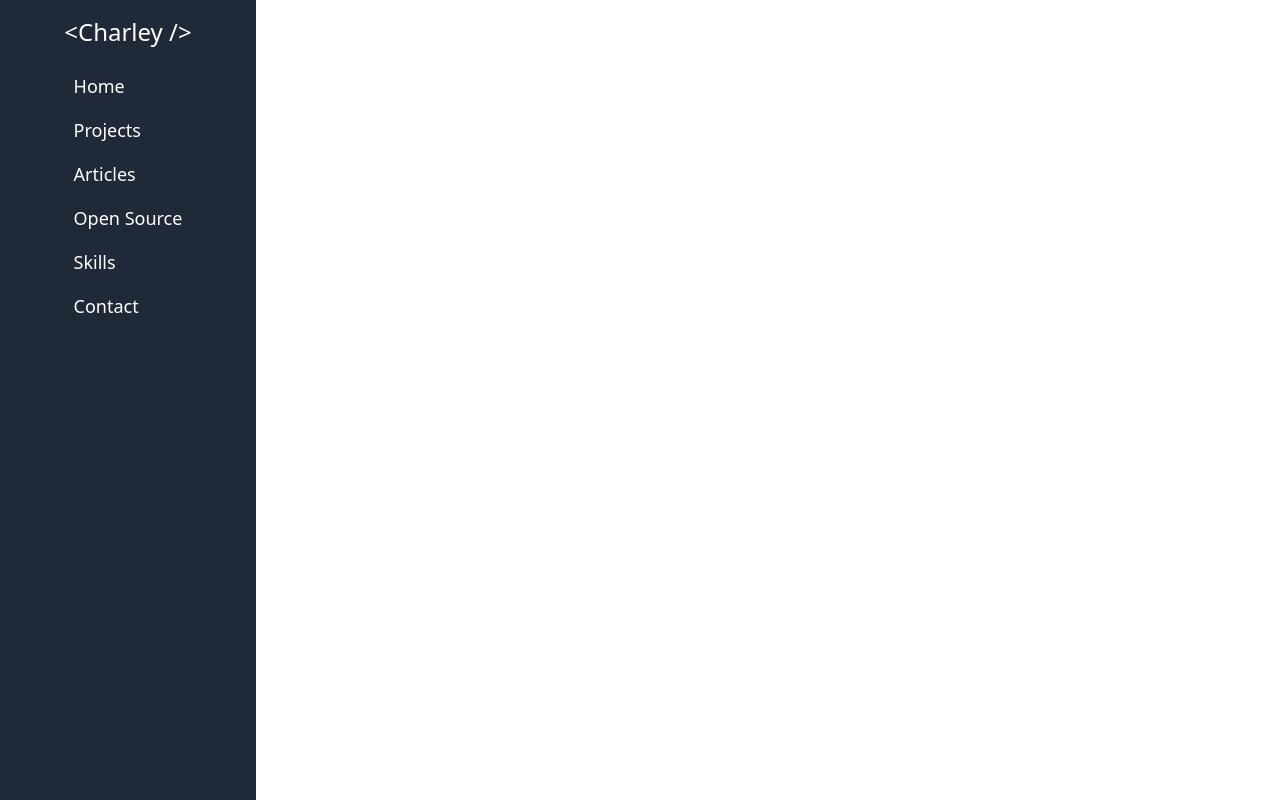
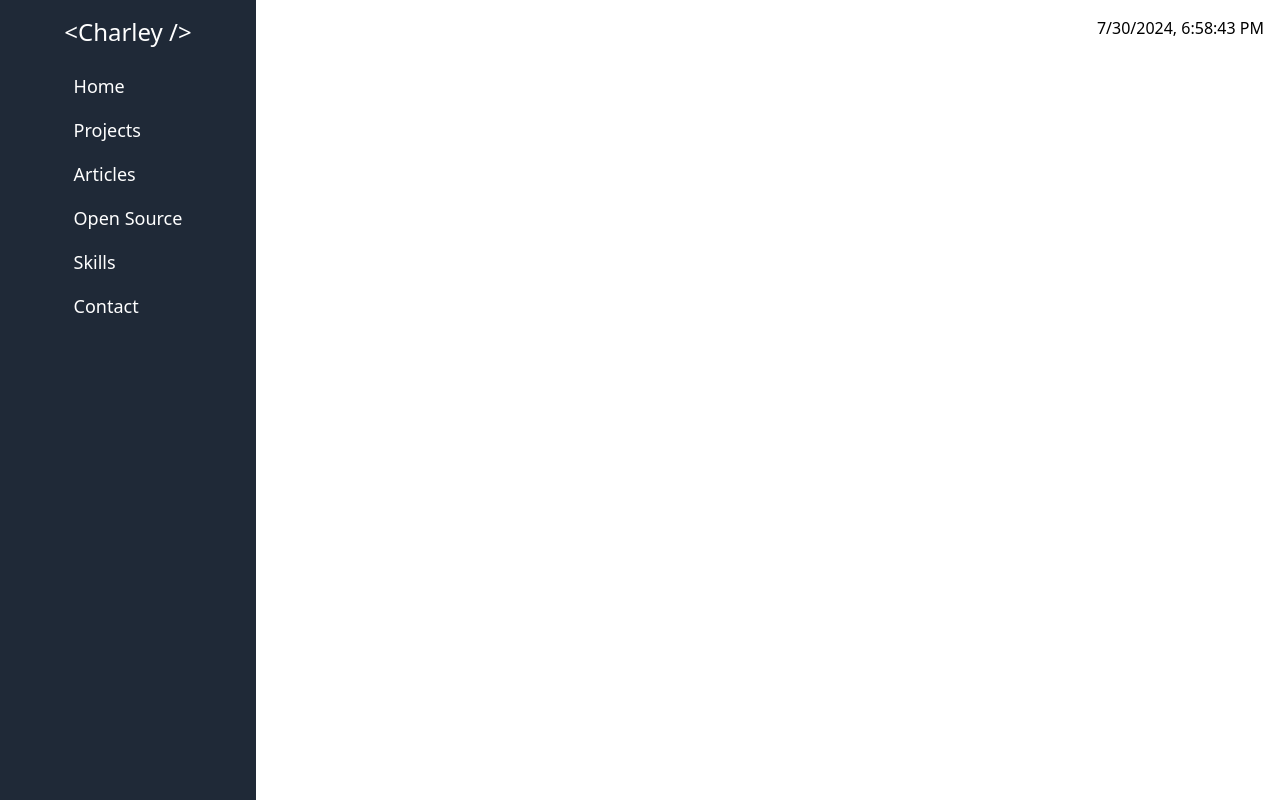
Before and after one commit to charley-js/portfolio, a React (Vite) app: page / in a window 1280 px wide. Built offline with nearby package versions, Linux system fonts and the light colour scheme.

Commit message:
This commit creates the DateTime component and renders it on every route

```diff
--- a/src/App.jsx
+++ b/src/App.jsx
@@ -1,11 +1,13 @@
 import React, { useState } from "react";
 import { BrowserRouter as Router, Route, Routes } from "react-router-dom";
 import Sidebar from "./components/layout/Sidebar";
+import DateTime from "./components/shared/DateTime";
 
 const App = () => {
   return (
     <Router>
       <Sidebar />
+      <DateTime />
       <Routes>
         <Route path="/home" />
         <Route path="/projects" />
--- /dev/null
+++ b/src/components/shared/DateTime.jsx
@@ -0,0 +1,19 @@
+import React, { useState, useEffect } from "react";
+
+const DateTime = () => {
+  const [currentDateTime, setCurrentDateTime] = useState(new Date());
+
+  useEffect(() => {
+    setInterval(() => {
+      setCurrentDateTime(new Date());
+    }, 1000);
+  }, []);
+
+  return (
+    <div className="absolute top-2 right-2 p-2">
+      <p>{currentDateTime.toLocaleString()}</p>
+    </div>
+  );
+};
+
+export default DateTime;
```
